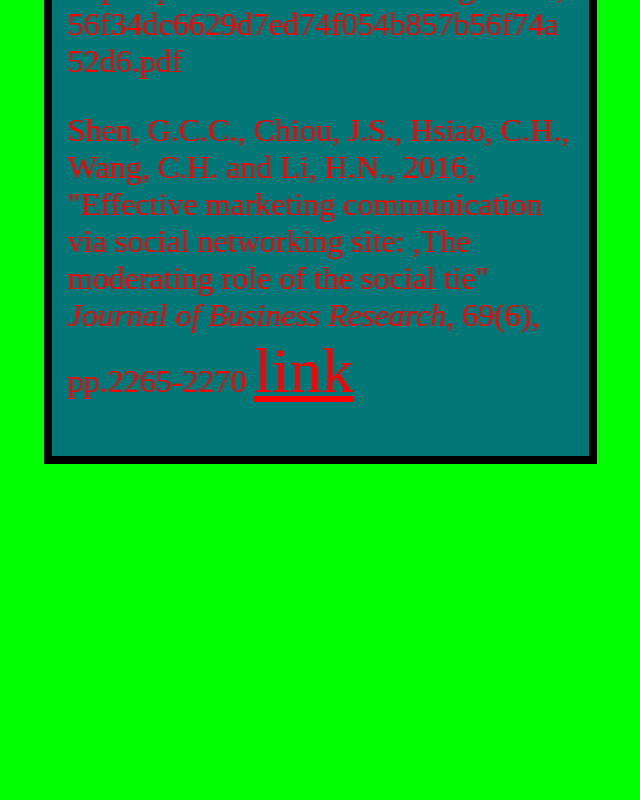
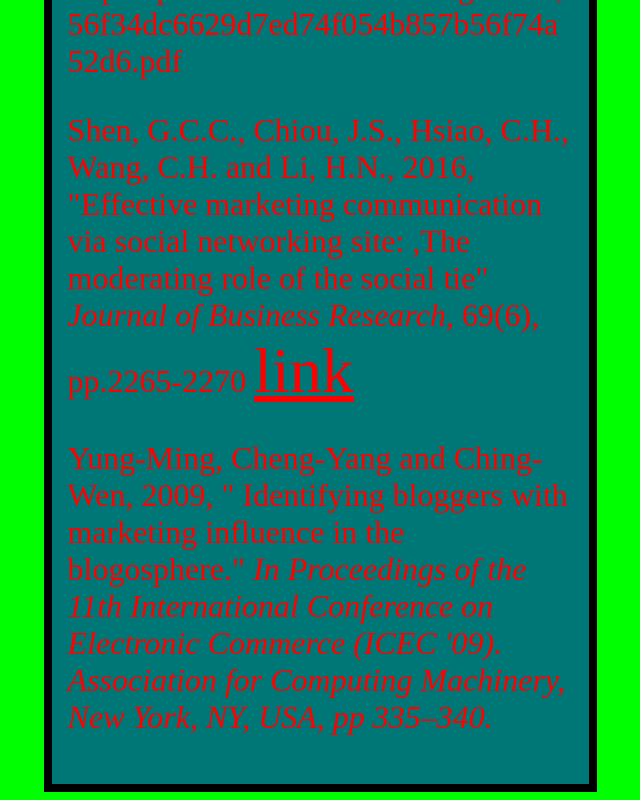
Before and after one commit to finjocdu/essay, a plain HTML site: page index.html in a window 1280 px wide. Shown: the part 1431-2231 px from the top of the page, without its empty margins (542-1182 px from the left). Before the commit the page ends 1903 px from the top, so only its background shows below. Drawn offline with Linux system fonts and the light colour scheme.

Commit message:
Update index.html

```diff
--- a/index.html
+++ b/index.html
@@ -23,4 +23,4 @@
 <p> Kayumovich, K.O. and Kamalovna, S.F. 2019, "Social media-marketing-a forceful tool for tourism industry."<i> European science,</i> (7 (49)).</p>
 <p> Patrutiu-Baltes, L 2016. "Inbound Marketing-the most important digital marketing strategy", <i>Bulletin of the Transilvania University of Brasov. Economic Sciences,</i> Series V, 9(2), pp.61-68. https://pdfs.semanticscholar.org/486b/,56f34dc6629d7ed74f054b857b56f74a52d6.pdf</p>
 <p>Shen, G.C.C., Chiou, J.S., Hsiao, C.H., Wang, C.H. and Li, H.N., 2016, "Effective marketing communication via social networking site: ,The moderating role of the social tie" <i>Journal of Business Research,</i> 69(6), pp.2265-2270 <a href= "http://webbut.unitbv.ro/Bulletin/Series%20V/BULETIN%20I/07_Patrutiu_Baltes.pdf">link</a></p>
-</article>
+ <p> Yung-Ming, Cheng-Yang and Ching-Wen, 2009, " Identifying bloggers with marketing influence in the blogosphere."<i> In Proceedings of the 11th International Conference on Electronic Commerce (ICEC '09). Association for Computing Machinery, New York, NY, USA,<i> pp 335–340.</p>
```
